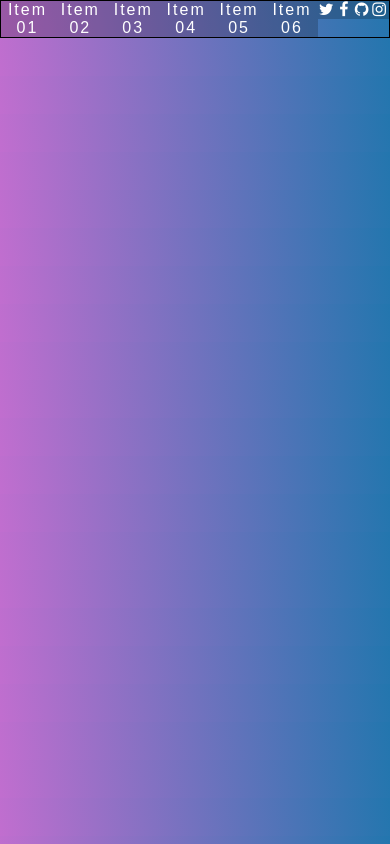
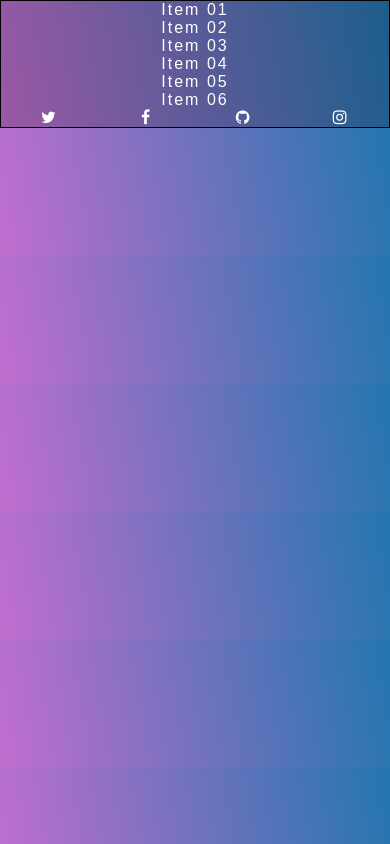
Before and after one commit to brentcam250/mint_html_form, a website: page FlexBoxNav/index.html in a window 390 px wide. Drawn offline with Linux system fonts and the light colour scheme.

Commit message:
completed code along episode 1

```diff
--- a/FlexBoxNav/style.css
+++ b/FlexBoxNav/style.css
@@ -51,3 +51,25 @@ a:hover {
 .flex-nav .social {
   flex: 1;
 }
+
+@media all and (max-width:1000px){
+  .flex-nav ul {
+    flex-wrap: wrap;
+  }
+  .flex-nav li {
+    flex: 1 1 50%;
+  }
+  .flex-nav .social {
+    flex: 1 1 25%;
+  }
+}
+
+
+@media all and (max-width:500px){
+  .flex-nav li {
+    flex: 1 1 100%;
+  }
+  .flex-nav .social {
+    flex: 1 1 25%;
+  }
+}
```
